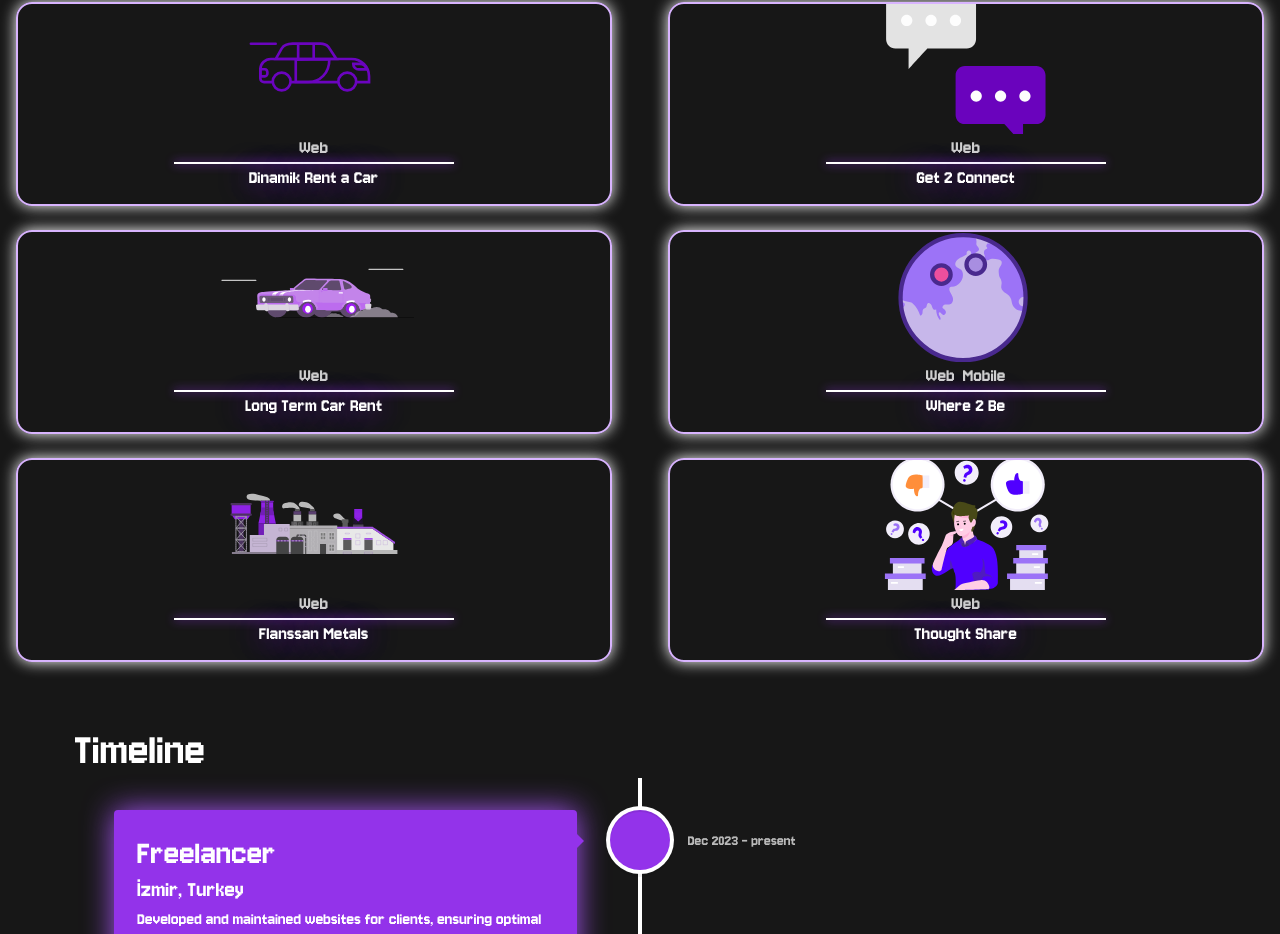
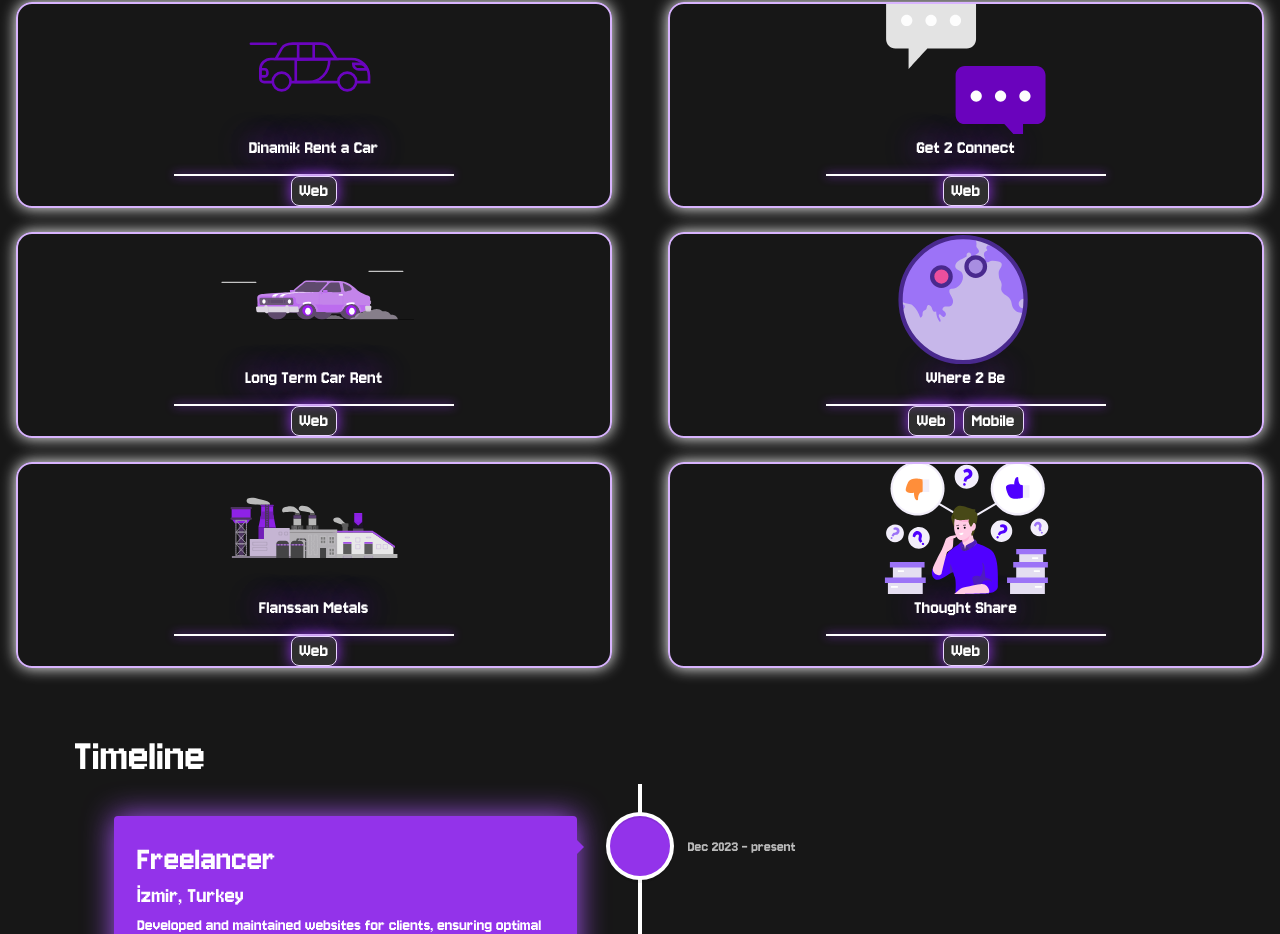
Before and after one commit to kaankirman/my-portfolio, a Next.js app: page / in a window 1280 px wide. Shown: the part 772-1706 px from the top of the page. Built offline with nearby package versions, Linux system fonts and the light colour scheme.

Commit message:
ui change on project card

```diff
--- a/src/app/globals.css
+++ b/src/app/globals.css
@@ -334,11 +334,16 @@ html {
 }
 
 .project-card-link-div {
-  @apply flex flex-col
+  @apply flex flex-col gap-2
 }
 
 .project-card-link {
-  @apply text-3xl text-white cursor-pointer transition duration-300 hover:text-purple-600 hover:translate-x-1 animate-pulse;
+  box-shadow: 0 0 15px #9333ea;
+  @apply text-3xl text-white cursor-pointer transition duration-300 self-center px-2 rounded-lg bg-white border border-purple-200 bg-opacity-10 hover:scale-110 ;
+}
+
+.project-card-link:hover {
+  @apply shadow-animation-purple;
 }
 
 .project-card-divider {
--- a/src/components/ProjectCard.tsx
+++ b/src/components/ProjectCard.tsx
@@ -32,6 +32,19 @@ const ProjectCard: React.FC<ProjectCardProps> = ({
         width={200}
         style={{ cursor: "default" }}
       />
+      <h1
+        className="project-card-name"
+        style={{ textShadow: "0 0 30px #7e22ce" }}
+      >
+        {name}
+      </h1>
+
+      <div
+        className="project-card-divider"
+        style={{ boxShadow: "0 0 10px #9333ea" }}
+      >
+        {" "}
+      </div>
       <div className="project-card-link-div">
         <Link href={web} className="project-card-link">
           Web
@@ -42,15 +55,6 @@ const ProjectCard: React.FC<ProjectCardProps> = ({
           </Link>
         )}
       </div>
-      <div
-        className="project-card-divider"
-        style={{ boxShadow: "0 0 10px #9333ea" }}
-      >
-        {" "}
-      </div>
-      <h1 className="project-card-name" style={{ textShadow: "0 0 30px #7e22ce" }}>
-        {name}
-      </h1>
     </div>
   );
 };
```
